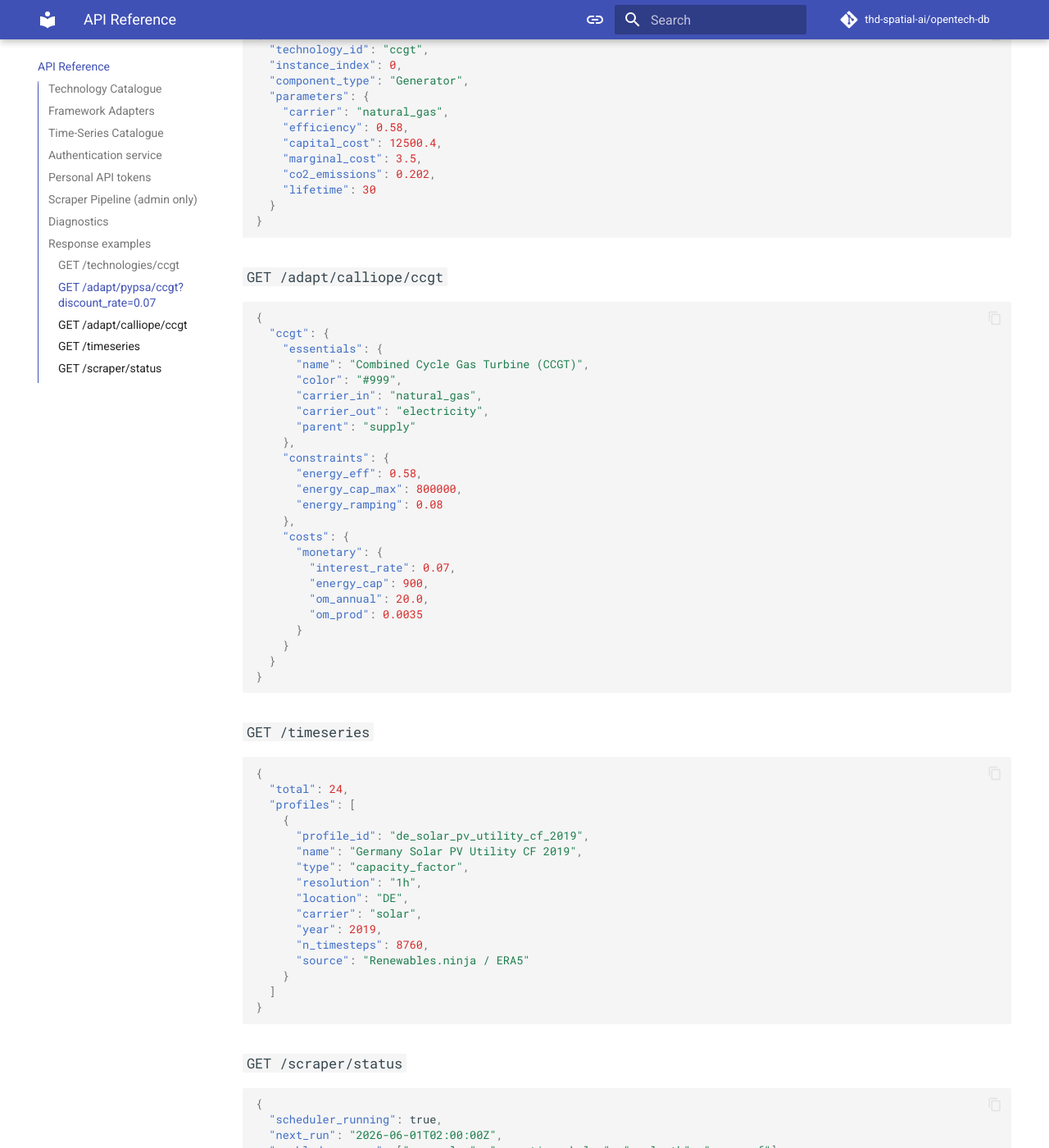
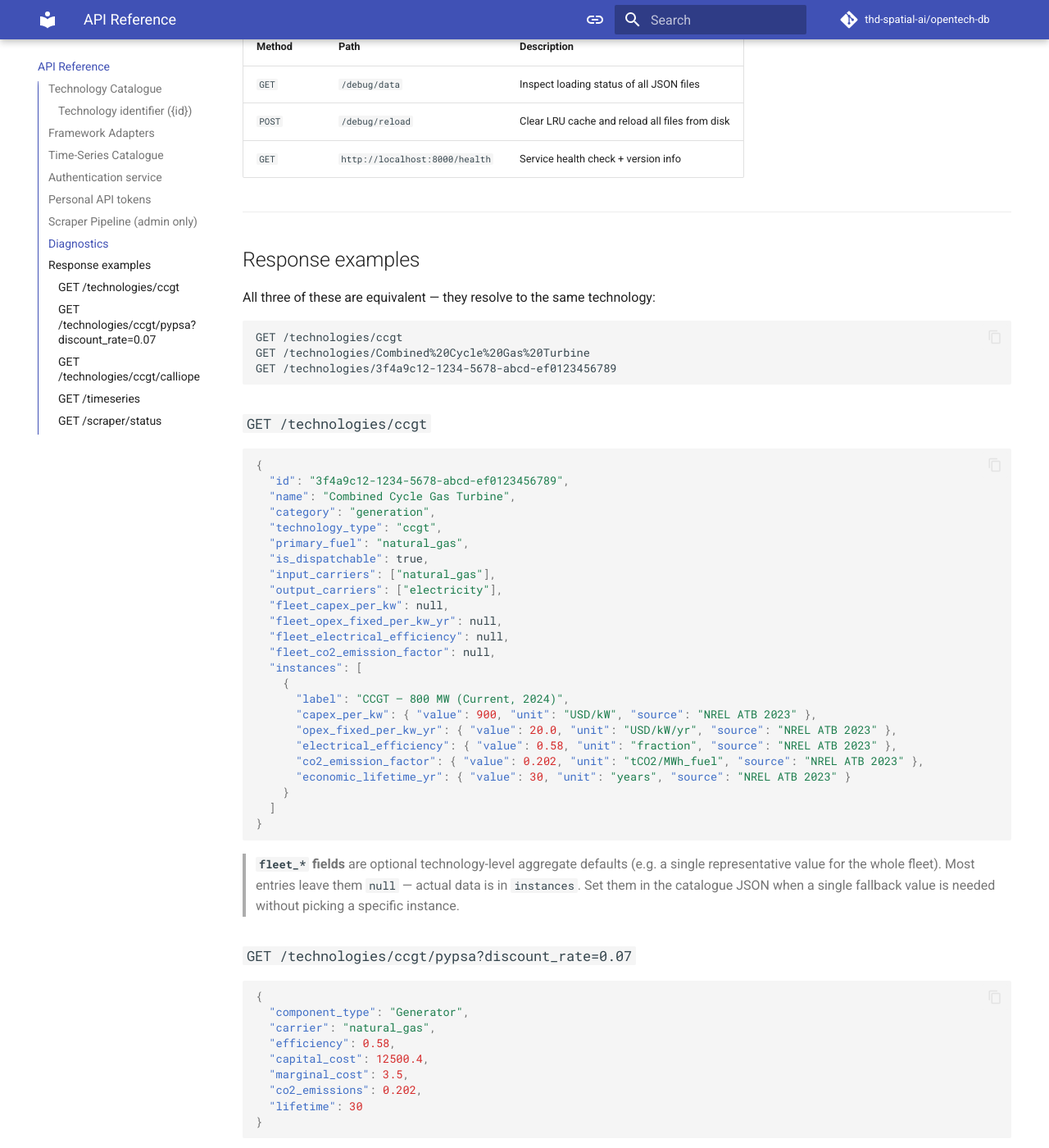
Before and after one commit to THD-Spatial-AI/OpenTech-DB, an MkDocs documentation site: the page built from docs/api-reference.md, in a window 1280 px wide and 1400 px high, scrolled down 4626 px. Shown: the whole window at 82% size. Built offline with MkDocs 1.6.1 and Material for MkDocs 9.7.7, drawn with Linux system fonts in a browser that asks for light colours; comment, search, counter and statistics services are not loaded; some of the changed text lies outside the part shown.

Commit message:
Enhance API documentation and integration guide; clarify technology identifier usage and endpoint examples

````diff
--- a/docs/api-reference.md
+++ b/docs/api-reference.md
@@ -15,34 +15,62 @@ Interactive documentation is available at `http://localhost:8000/docs` (Swagger
 | `GET` | `/technologies/category/{cat}` | Filter by category |
 | `GET` | `/technologies/{id}/instances` | All equipment instances for a technology |
 | `GET` | `/technologies/{id}/instances/{iid}` | One specific equipment instance |
+| `GET` | `/technologies/{id}/profiles` | Generation profiles linked to a technology |
 
 **Valid category values:** `generation` · `storage` · `transmission` · `conversion`
+
+### Technology identifier (`{id}`)
+
+All single-technology endpoints accept any of the following in place of `{id}`, resolved in this order:
+
+| Form | Example | Notes |
+|---|---|---|
+| UUID | `3f4a9c12-1234-5678-abcd-ef0123456789` | Stable across renames; use in persistent integrations |
+| Slug | `ccgt`, `onshore_wind`, `li_ion_bess`, `hvdc_line` | The catalogue `technology_id` — most human-readable |
+| Display name | `Combined Cycle Gas Turbine`, `onshore wind` | Case-insensitive; useful for ad-hoc querying |
+
+UUIDs are the long-term stable key. Slugs are the recommended form for scripts and config files.
 
 **Query parameters (list / category endpoints):**
 
 | Parameter | Type | Description | Default |
 |---|---|---|---|
 | `skip` | int | Pagination offset | `0` |
-| `limit` | int | Max results (max `200`) | `50` |
+| `limit` | int | Max results (max `100`) | `50` |
 | `tag` | string | Filter by tag string | — |
-| `lifecycle` | string | Filter by stage: `commercial`, `projection`, `demonstration`, `retired` | — |
+| `category` | string | Filter by category | — |
+| `input_carrier` | string | Filter by input energy carrier | — |
+| `output_carrier` | string | Filter by output energy carrier | — |
+| `renewable` | bool | `true` = renewables only, `false` = non-renewables only | — |
 
 ---
 
 ## Framework Adapters
 
+All single-technology adapter endpoints accept UUID, slug, or display name (see [Technology identifier](#technology-identifier-id) above).
+
 | Method | Path | Description |
 |---|---|---|
-| `GET` | `/adapt/pypsa/{id}` | PyPSA-ready parameter dict (capital_cost annualised via CRF) |
-| `GET` | `/adapt/calliope/{id}` | Calliope-ready config dict (essentials + constraints + costs) |
+| `GET` | `/technologies/pypsa` | All technologies as PyPSA component dicts |
+| `GET` | `/technologies/{id}/pypsa` | Single technology, PyPSA format |
 | `GET` | `/technologies/calliope` | All technologies as a Calliope `techs:` block |
-| `GET` | `/technologies/calliope?category=generation` | Filtered Calliope block |
 | `GET` | `/technologies/{id}/calliope` | Single technology in Calliope format |
 | `POST` | `/technologies/{id}/calliope` | Single technology + constraint/cost overrides |
+| `GET` | `/technologies/osemosys` | All technologies as OSeMOSYS parameter dicts |
+| `GET` | `/technologies/{id}/osemosys` | Single technology, OSeMOSYS format |
+| `GET` | `/technologies/adoptnet0` | All technologies as AdOpT-NET0 input JSON |
+| `GET` | `/technologies/{id}/adoptnet0` | Single technology, AdOpT-NET0 format |
 
-**PyPSA query parameters:** `instance_index` (int, default `0`), `discount_rate` (float, default `0.07`)
+**Common query parameters (all adapter endpoints):**
 
-**Calliope query parameters:** `instance_index` (int, default `0`), `cost_class` (str, default `"monetary"`)
+| Parameter | Type | Description | Default |
+|---|---|---|---|
+| `instance_index` | int | Which equipment instance to use (0-based) | `0` |
+| `category` | string | Filter bulk exports by category | — |
+
+**PyPSA extras:** `discount_rate` (float 0–1, default `0.07`) — used for CAPEX annualization via CRF.
+
+**Calliope extras:** `cost_class` (str, default `"monetary"`), `version` (`0.6` or `0.7`, default `0.6`).
 
 ---
 
@@ -129,77 +157,80 @@ receive administrator access. Invalid, expired, and revoked tokens all return
 
 ## Response examples
 
+All three of these are equivalent — they resolve to the same technology:
+
+```
+GET /technologies/ccgt
+GET /technologies/Combined%20Cycle%20Gas%20Turbine
+GET /technologies/3f4a9c12-1234-5678-abcd-ef0123456789
+```
+
 ### `GET /technologies/ccgt`
 
 ```json
 {
-  "technology_id": "ccgt",
-  "technology_name": "Combined Cycle Gas Turbine (CCGT)",
-  "domain": "generation",
-  "carrier": "natural_gas",
-  "oeo_class": "OEO_00000044",
-  "oeo_uri": "http://openenergy-platform.org/ontology/oeo/OEO_00000044",
-  "description": "High-efficiency gas-fired power plant combining gas and steam turbines.",
+  "id": "3f4a9c12-1234-5678-abcd-ef0123456789",
+  "name": "Combined Cycle Gas Turbine",
+  "category": "generation",
+  "technology_type": "ccgt",
+  "primary_fuel": "natural_gas",
+  "is_dispatchable": true,
+  "input_carriers": ["natural_gas"],
+  "output_carriers": ["electricity"],
+  "fleet_capex_per_kw": null,
+  "fleet_opex_fixed_per_kw_yr": null,
+  "fleet_electrical_efficiency": null,
+  "fleet_co2_emission_factor": null,
   "instances": [
     {
-      "instance_id": "ccgt_800mw_current",
-      "instance_name": "CCGT – 800 MW (Current, 2024)",
-      "typical_capacity_mw": 800,
-      "capex_usd_per_kw": 900,
-      "opex_fixed_usd_per_kw_yr": 20.0,
-      "opex_var_usd_per_mwh": 3.5,
-      "efficiency_percent": 58.0,
-      "lifetime_years": 30,
-      "co2_emission_factor_operational_g_per_kwh": 202,
-      "ramping_rate_percent_per_min": 8.0,
-      "reference_source": "NREL ATB 2023"
+      "label": "CCGT – 800 MW (Current, 2024)",
+      "capex_per_kw": { "value": 900, "unit": "USD/kW", "source": "NREL ATB 2023" },
+      "opex_fixed_per_kw_yr": { "value": 20.0, "unit": "USD/kW/yr", "source": "NREL ATB 2023" },
+      "electrical_efficiency": { "value": 0.58, "unit": "fraction", "source": "NREL ATB 2023" },
+      "co2_emission_factor": { "value": 0.202, "unit": "tCO2/MWh_fuel", "source": "NREL ATB 2023" },
+      "economic_lifetime_yr": { "value": 30, "unit": "years", "source": "NREL ATB 2023" }
     }
   ]
 }
 ```
 
-### `GET /adapt/pypsa/ccgt?discount_rate=0.07`
+> **`fleet_*` fields** are optional technology-level aggregate defaults (e.g. a single representative value for the whole fleet). Most entries leave them `null` — actual data is in `instances`. Set them in the catalogue JSON when a single fallback value is needed without picking a specific instance.
+
+### `GET /technologies/ccgt/pypsa?discount_rate=0.07`
 
 ```json
 {
-  "technology_id": "ccgt",
-  "instance_index": 0,
   "component_type": "Generator",
-  "parameters": {
-    "carrier": "natural_gas",
-    "efficiency": 0.58,
-    "capital_cost": 12500.4,
-    "marginal_cost": 3.5,
-    "co2_emissions": 0.202,
-    "lifetime": 30
-  }
+  "carrier": "natural_gas",
+  "efficiency": 0.58,
+  "capital_cost": 12500.4,
+  "marginal_cost": 3.5,
+  "co2_emissions": 0.202,
+  "lifetime": 30
 }
 ```
 
-### `GET /adapt/calliope/ccgt`
+### `GET /technologies/ccgt/calliope`
 
 ```json
 {
-  "ccgt": {
-    "essentials": {
-      "name": "Combined Cycle Gas Turbine (CCGT)",
-      "color": "#999",
-      "carrier_in": "natural_gas",
-      "carrier_out": "electricity",
-      "parent": "supply"
-    },
-    "constraints": {
-      "energy_eff": 0.58,
-      "energy_cap_max": 800000,
-      "energy_ramping": 0.08
-    },
-    "costs": {
-      "monetary": {
-        "interest_rate": 0.07,
-        "energy_cap": 900,
-        "om_annual": 20.0,
-        "om_prod": 0.0035
-      }
+  "essentials": {
+    "name": "Combined Cycle Gas Turbine",
+    "carrier_in": "natural_gas",
+    "carrier_out": "electricity",
+    "parent": "supply"
+  },
+  "constraints": {
+    "energy_eff": 0.58,
+    "energy_cap_max": 800000,
+    "energy_ramping": 0.08
+  },
+  "costs": {
+    "monetary": {
+      "interest_rate": 0.07,
+      "energy_cap": 900,
+      "om_annual": 20.0,
+      "om_prod": 0.0035
     }
   }
 }
````
Also changed, not shown: README.md (+19 -0 lines), docs/integration.md (+37 -8 lines), 1 other file.
